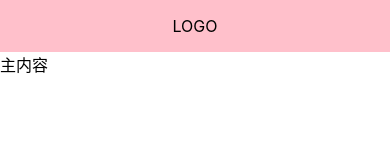
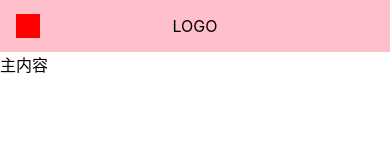
Before and after one commit to biggeryao/dy-ui, a Vue app: page /#/ in a window 390 px wide. Shown: the top 160 px of the page. Built offline with nearby package versions, Linux system fonts and the light colour scheme.

Commit message:
完善aside切换逻辑

```diff
--- a/src/App.vue
+++ b/src/App.vue
@@ -7,7 +7,8 @@ import {ref,provide} from 'vue'
 export default {
   name: 'App',
   setup(){
-    const menuVisible=ref(false)
+    const width=document.documentElement.clientWidth
+    const menuVisible=ref(width<=500?false:true)
     provide('xxx',menuVisible)
   }
 }
--- a/src/components/TopNav.vue
+++ b/src/components/TopNav.vue
@@ -49,14 +49,25 @@ export default {
     }
   }
 }
+.toggleAside{
+  position: absolute;
+  width: 24px;
+  height: 24px;
+  background-color: red;
+  left: 16px;
+  top: 50%;
+  transform: translateY(-50%);
+  display: none;
+}
 @media (max-width: 500px) {
   .menu li{
-      display: none;
-    }
+    display: none;
+  }
   .logo{
     margin: 0 auto;
   }
+  .toggleAside{
+    display: inline-block;
+  }
 }
-
-
 </style>
--- a/src/views/Doc.vue
+++ b/src/views/Doc.vue
@@ -57,4 +57,11 @@ aside {
     }
   }
 }
+@media (max-width: 500px) {
+  aside{
+    position: fixed;
+    top: 0;
+    left: 0;
+  }
+}
 </style>
```
